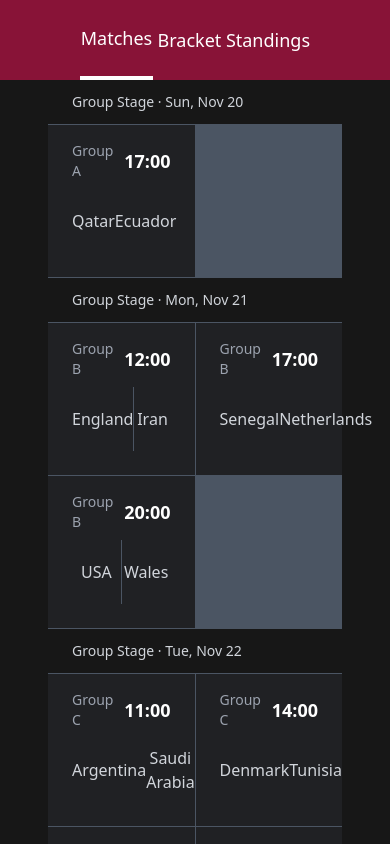
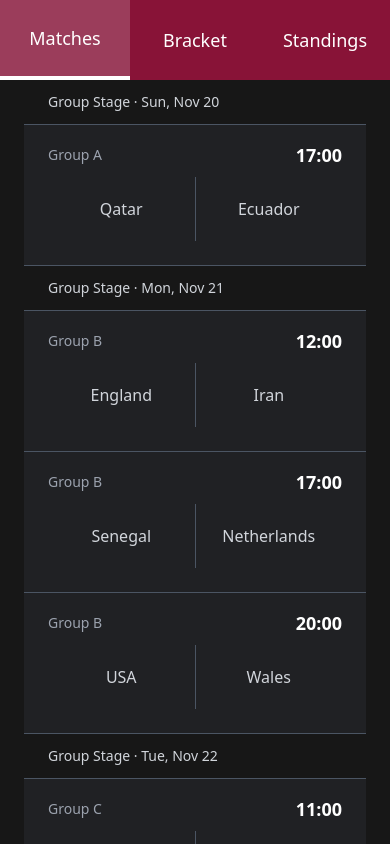
Before and after one commit to erikbg7/world-cup-microapp, a Next.js app: page /matches in a window 390 px wide. Shown: the top 844 px of the page. Built offline with nearby package versions, Linux system fonts and the light colour scheme.

Commit message:
💄 Improve responsive styles

```diff
--- a/next.config.js
+++ b/next.config.js
@@ -2,6 +2,6 @@
 const nextConfig = {
   reactStrictMode: true,
   swcMinify: true,
-}
+};
 
-module.exports = nextConfig
+module.exports = nextConfig;
--- a/src/components/NavBar.tsx
+++ b/src/components/NavBar.tsx
@@ -13,6 +13,18 @@ const SECTIONS: ISection[] = [
   { id: 2, name: 'Bracket', path: '/bracket' },
   { id: 3, name: 'Standings', path: '/standings' },
 ];
+
+const NavBar = () => {
+  return (
+    <nav className="fixed top-0 left-0 right-0">
+      <ul className="flex justify-center h-20 bg-rose-900 sm:px-20">
+        {SECTIONS.map((section) => (
+          <NavBarItem key={section.id} {...section} />
+        ))}
+      </ul>
+    </nav>
+  );
+};
 
 const NavBarItem: React.FC<ISection> = (props) => {
   const router = useRouter();
@@ -34,16 +46,4 @@ const NavBarItem: React.FC<ISection> = (props) => {
   );
 };
 
-const NavBar = () => {
-  return (
-    <nav className="fixed top-0 left-0 right-0">
-      <ul className="flex justify-center h-20 bg-rose-900 px-20">
-        {SECTIONS.map((section) => (
-          <NavBarItem key={section.id} {...section} />
-        ))}
-      </ul>
-    </nav>
-  );
-};
-
 export default NavBar;
--- a/src/pages/matches/index.tsx
+++ b/src/pages/matches/index.tsx
@@ -5,17 +5,17 @@ const TestPage = () => {
   return (
     <div className="py-20">
       {Object.entries(GROUP_STAGE_MATCHES).map(([id, matchDay]) => (
-        <MatchesSection key={id} id={id} matchDay={matchDay} />
+        <MatchesDay key={id} id={id} matchDay={matchDay} />
       ))}
     </div>
   );
 };
 
-const MatchesSection: React.FC<{ id: string; matchDay: IMatchDay }> = ({ id, matchDay }) => {
+const MatchesDay: React.FC<{ id: string; matchDay: IMatchDay }> = ({ id, matchDay }) => {
   return (
-    <section className="px-12">
+    <section className="px-6 sm:px-12">
       <h2 className="text-gray-300 text-sm py-3 px-6">{id}</h2>
-      <div className="grid grid-cols-2 gap-[1px] py-[1px] bg-gray-600">
+      <div className="grid grid-cols-1 sm:grid-cols-2 gap-[1px] py-[1px] bg-gray-600">
         {matchDay.matches.map((match) => (
           <MatchItem key={match.team1 + match.team2} {...match} />
         ))}
--- a/src/pages/standings/index.tsx
+++ b/src/pages/standings/index.tsx
@@ -13,7 +13,7 @@ const Standings = () => {
 
 const GroupSection: React.FC<IGroup> = ({ group, teams }) => {
   return (
-    <section className="p-12">
+    <section className="p-6 sm:p-12">
       <h2 className="text-xl p-3">Group {group}</h2>
       <table className="w-full text-center">
         <tbody>
```
